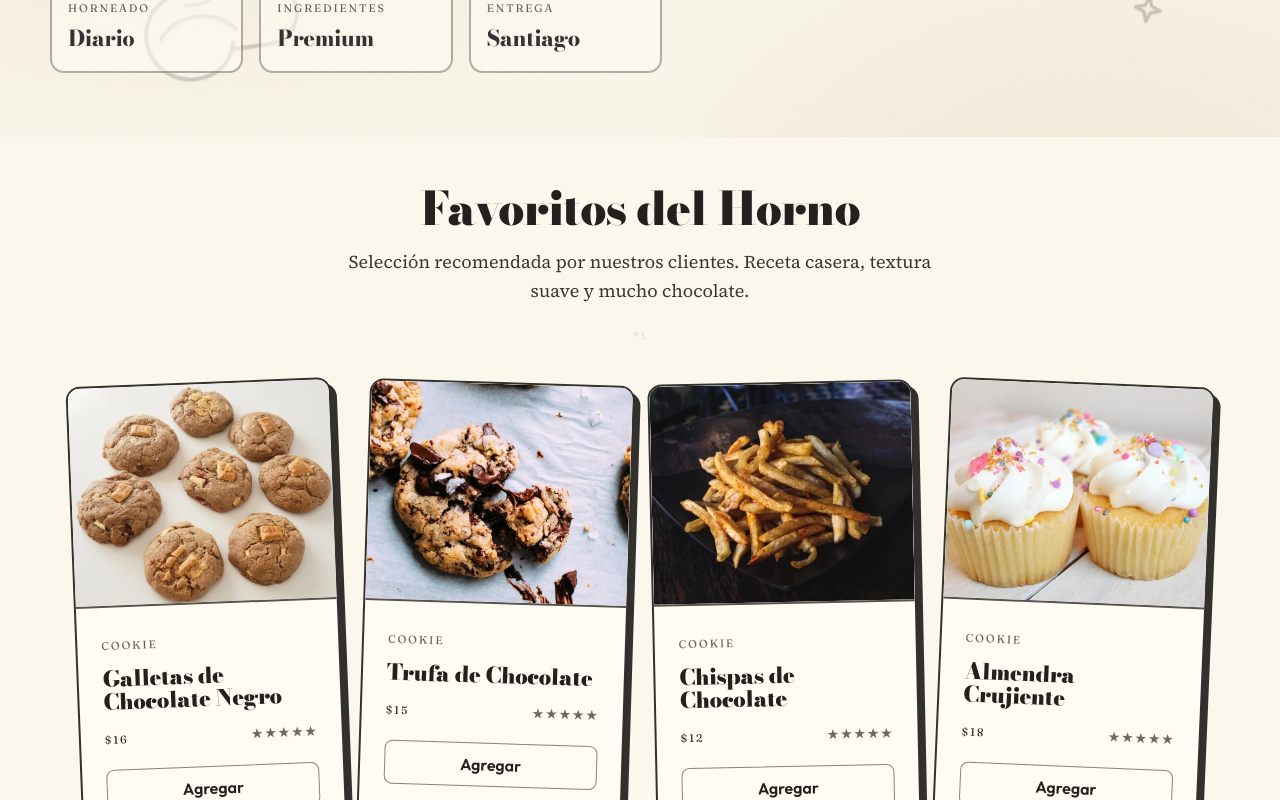
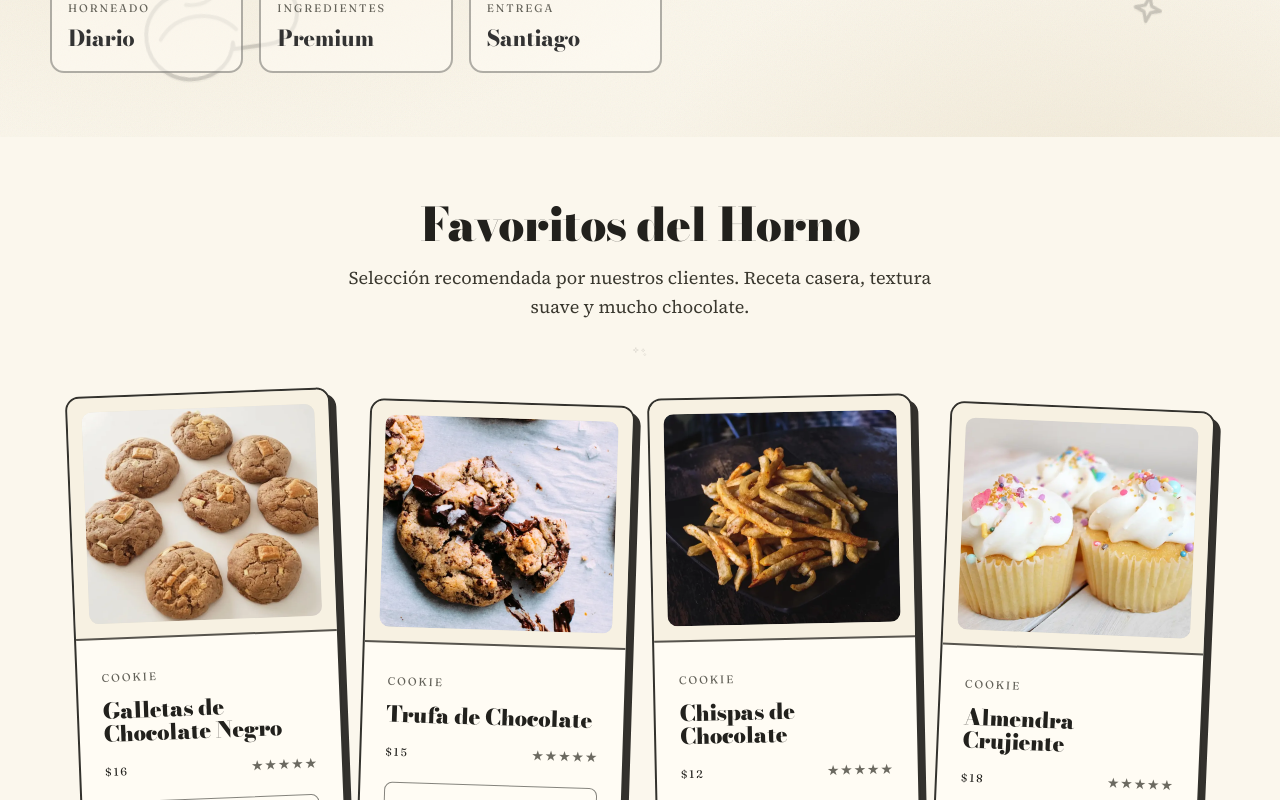
Before and after one commit to pantrux/dino-cookies, a Next.js app: page / in a window 1280 px wide. Shown: the part 860-1660 px from the top of the page. Built offline with nearby package versions, Linux system fonts and the light colour scheme.

Commit message:
feat(pr38): polish polaroid cards rhythm + spacing

```diff
--- a/components/ProductCard.js
+++ b/components/ProductCard.js
@@ -16,7 +16,10 @@ export default function ProductCard({ product, index = 0 }) {
     const rating = Number(product.rating ?? 5);
 
     const tilts = ['-2.2deg', '1.8deg', '-1.2deg', '2.4deg', '-1.6deg'];
+    const offsets = ['-6px', '4px', '-2px', '8px', '0px'];
+
     const tilt = tilts[index % tilts.length];
+    const offset = offsets[index % offsets.length];
 
     return (
         <Card
@@ -25,10 +28,11 @@ export default function ProductCard({ product, index = 0 }) {
             surface="elevated"
             shadow="none"
             border="none"
-            style={{ '--polaroid-tilt': tilt }}
+            style={{ '--polaroid-tilt': tilt, '--polaroid-offset-y': offset }}
         >
             <div className={styles.inner}>
-                <div className={styles.imagePlaceholder}>
+                <div className={styles.imageFrame}>
+                    <div className={styles.photo}>
                         <Image
                             src={product.image}
                             alt={product.name}
@@ -36,6 +40,7 @@ export default function ProductCard({ product, index = 0 }) {
                             className={styles.image}
                             sizes="(max-width: 768px) 100vw, (max-width: 1100px) 50vw, 25vw"
                         />
+                    </div>
                 </div>
                 <div className={styles.info}>
                     <p className={styles.tag}>Cookie</p>
--- a/components/ProductCard.module.css
+++ b/components/ProductCard.module.css
@@ -11,7 +11,7 @@
   box-shadow: var(--ref-shadow-polaroid, 6px 6px 0 rgba(34, 33, 29, 0.92));
   overflow: hidden;
 
-  transform: rotate(var(--polaroid-tilt, -1deg));
+  transform: rotate(var(--polaroid-tilt, -1deg)) translateY(var(--polaroid-offset-y, 0px));
   transform-origin: center;
 
   transition: box-shadow 160ms ease, transform 140ms ease, background-color 160ms ease;
@@ -19,20 +19,27 @@
 
 .card:hover .inner {
   box-shadow: 7px 7px 0 rgba(34, 33, 29, 0.92);
-  transform: rotate(var(--polaroid-tilt, -1deg)) translateY(-2px);
+  transform: rotate(var(--polaroid-tilt, -1deg)) translateY(calc(var(--polaroid-offset-y, 0px) - 2px));
 }
 
 .card:focus-within .inner {
   box-shadow: 7px 7px 0 rgba(34, 33, 29, 0.92);
 }
 
-.imagePlaceholder {
-  background-color: rgba(244, 238, 220, 0.8);
-  height: 220px;
+.imageFrame {
+  background-color: rgba(244, 238, 220, 0.72);
+  padding: 14px;
   width: 100%;
+  border-bottom: 2px solid rgba(34, 33, 29, 0.75);
+}
+
+.photo {
   position: relative;
+  height: 212px;
+  width: 100%;
+  border-radius: 10px;
   overflow: hidden;
-  border-bottom: 2px solid rgba(34, 33, 29, 0.75);
+  background: rgba(34, 33, 29, 0.06);
 }
 
 .image {
@@ -88,10 +95,18 @@
 
 @media (max-width: 767px) {
   .inner {
-    transform: rotate(0deg);
+    transform: rotate(0deg) translateY(0px);
   }
 
   .card:hover .inner {
     transform: translateY(-2px);
   }
+
+  .imageFrame {
+    padding: 12px;
+  }
+
+  .photo {
+    height: 196px;
+  }
 }
--- a/components/ProductList.js
+++ b/components/ProductList.js
@@ -14,7 +14,7 @@ const PRODUCTS = [
 
 export default function ProductList() {
   return (
-    <Section id="menu" surface="page" paddingY="sm" className={styles.section}>
+    <Section id="menu" surface="page" paddingY="md" className={styles.section}>
       <Container size="lg">
         <header className={styles.header}>
           <Heading level={2} size="3xl" tone="primary" className={styles.title}>
```
Lines whose indentation alone changed are shown as unchanged.
